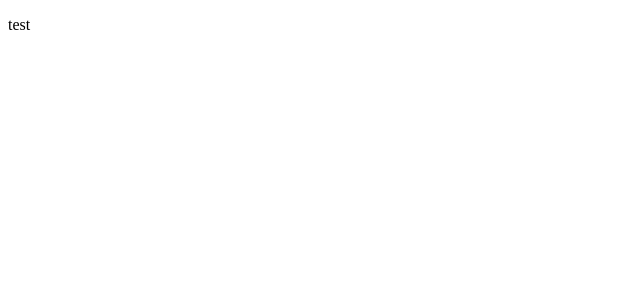
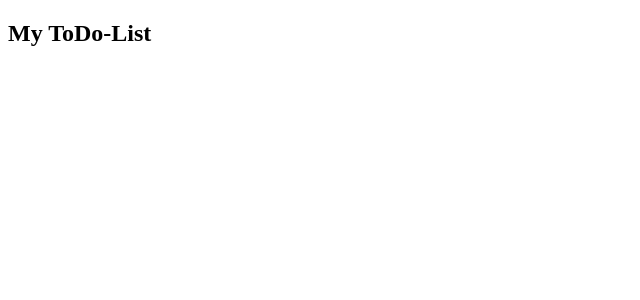
Before and after one commit to GPPWalton/todo-list, a React (Vite) app: page / in a window 1280 px wide. Shown: the top 300 px of the page, without its empty margins (0-640 px from the left). Built offline with nearby package versions, Linux system fonts and the light colour scheme.

Commit message:
feat(ToDoContainer): basic ToDoContainer component added

```diff
--- a/src/App.jsx
+++ b/src/App.jsx
@@ -1,9 +1,7 @@
+import ToDoContainer from "./containers/ToDoContainer/ToDoContainer";
+
 function App () {
-    return (
-        <section>
-            <p>test</p>
-        </section>
-    );
+    return <ToDoContainer />;
 }
 
 export default App;
--- /dev/null
+++ b/src/containers/ToDoContainer/ToDoContainer.jsx
@@ -0,0 +1,14 @@
+import { useState } from "react";
+const ToDoContainer = () => {
+    const [todoList, setTodoList] = useState([]);
+    const [input, setInput] = useState("");
+    return (
+        <section>
+            <header>
+                <h1>My ToDo-List</h1>
+            </header>
+        </section>
+    );
+};
+
+export default ToDoContainer;
```
